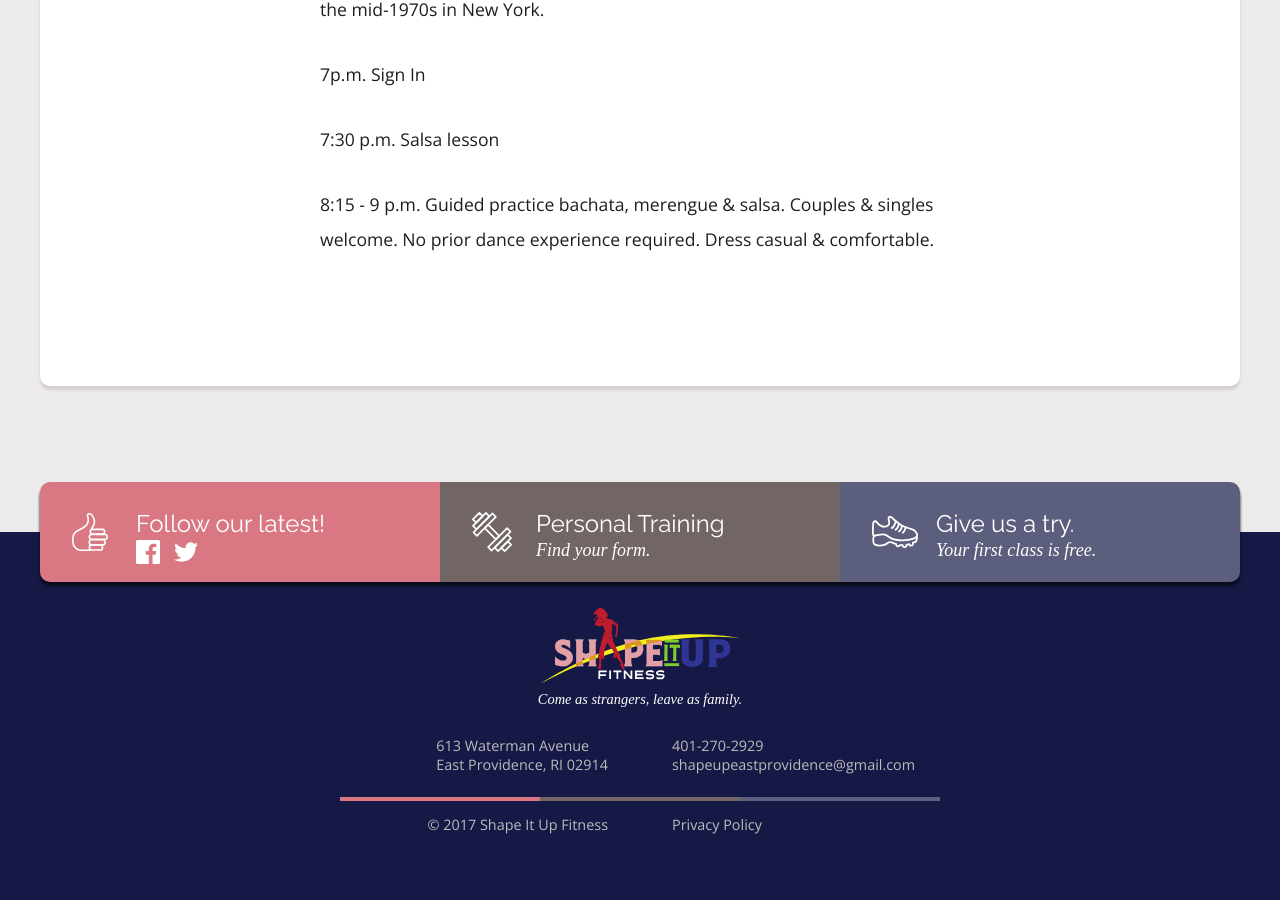
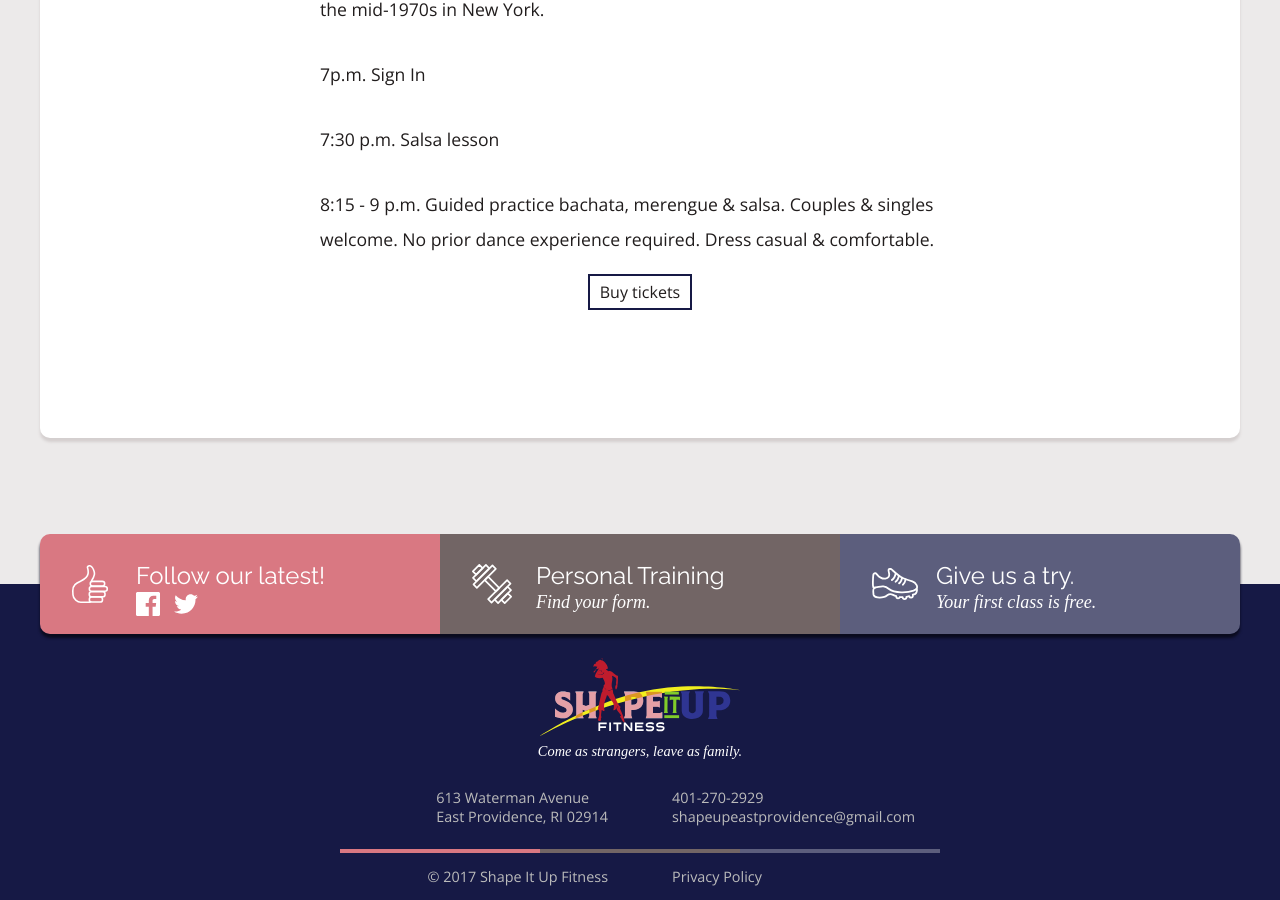
Before and after one commit to rwstone/shapeitup, a Jekyll site: the page built from events/index.md, in a window 1280 px wide and 900 px high, scrolled down 2127 px. Built offline with Jekyll 4.4.1, drawn with Linux system fonts in a browser that asks for light colours; some web fonts are replaced; before the commit the page ends 2975 px from its top, so only the background shows below that.

Commit message:
Updated Salsa Night

```diff
--- a/_events/salsa-night.markdown
+++ b/_events/salsa-night.markdown
@@ -3,6 +3,9 @@ title: Salsa Night
 date: 2017-11-10 13:49:00 -05:00
 has_time_and_date: true
 event_date: 2017-12-09 19:00:00 -05:00
+class: SALSA NIGHT
+button_link: https://clients.mindbodyonline.com/classic/ws?studioid=112719&stype=-8&sVT=33&sView=day&sLoc=0&date=12/09/17
+button_label: Buy tickets
 ---
 
 Launch your weekend with some "hot & steamy" salsa. Salsa is a popular form of social dance that originated in the Caribbean. The movements of salsa have origins in Cuban Son, cha-cha-cha, mamboand Puerto Rican bomba and plena and other dance forms. The dance, along with the salsa music, originated in the mid-1970s in New York.
```
